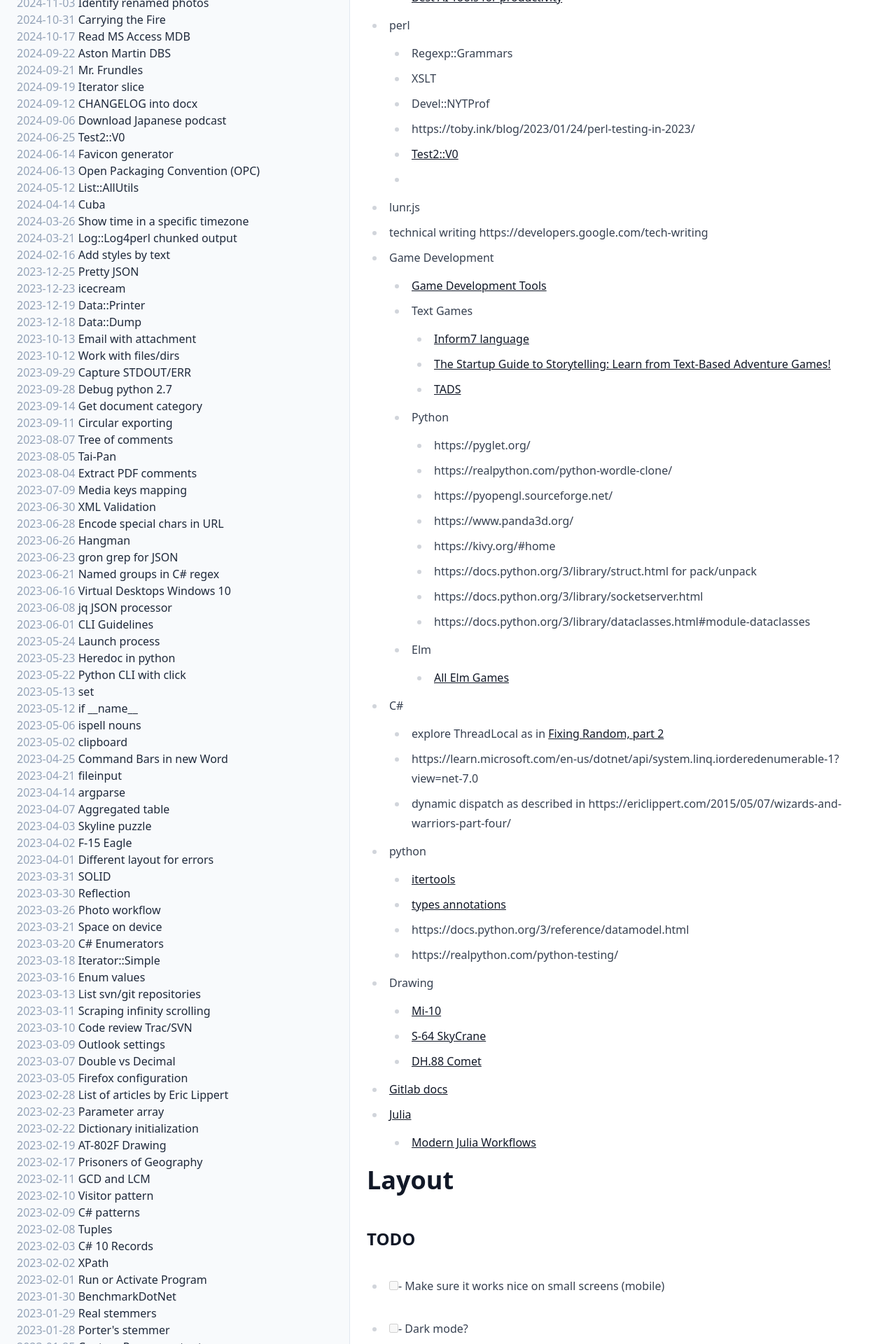
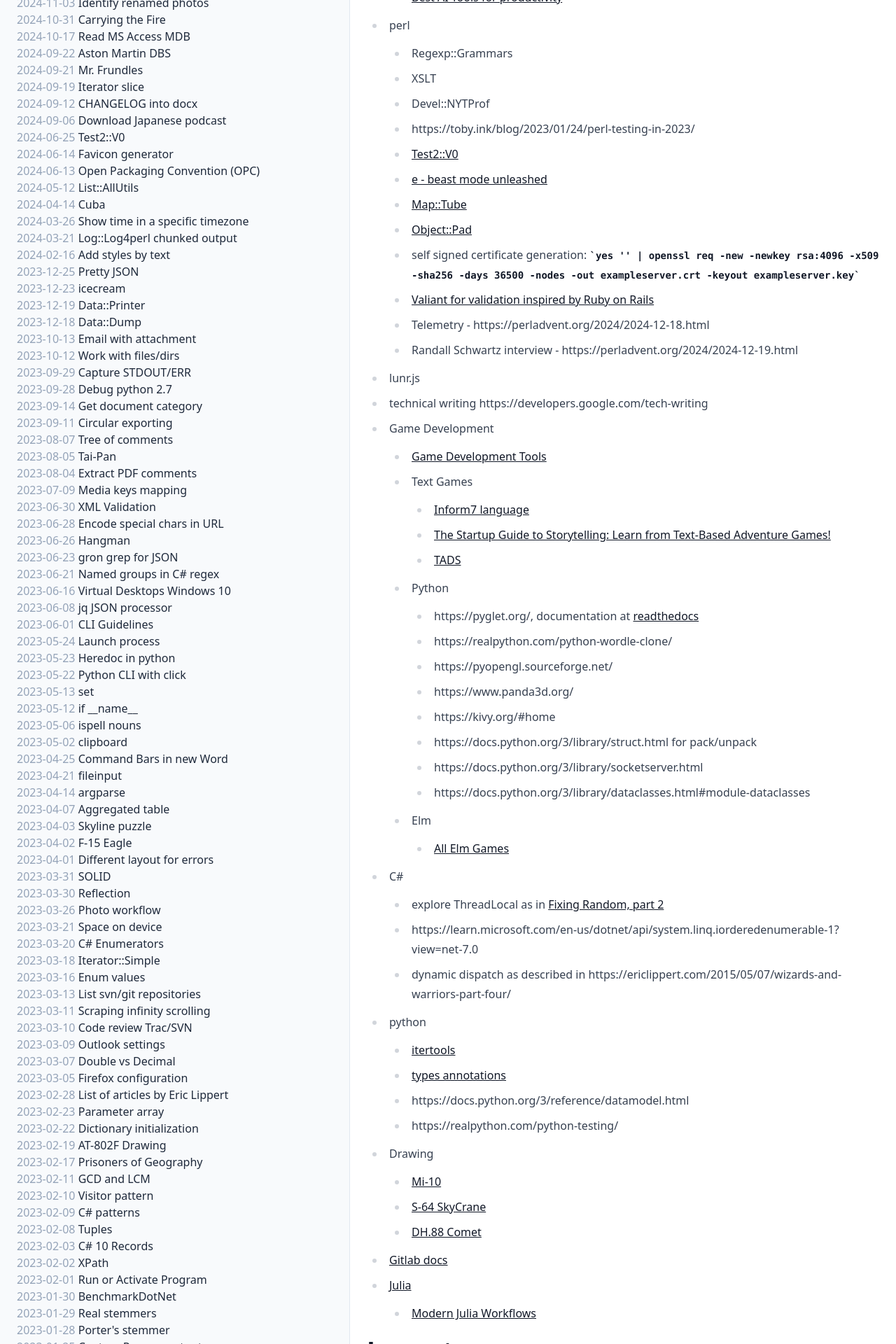
Before and after one commit to bvr/bvr.github.io, a Jekyll site: the page built from notes.md, in a window 1280 px wide. Shown: the part 358-2278 px from the top of the page at 70% size. Built offline with Jekyll 4.4.1, drawn with Linux system fonts in a browser that asks for light colours; our own code applies the rules of GitHub Pages for plain Markdown files; some of the changed text lies outside the part shown.

Commit message:
Few more tips from perl advent calendar

```diff
--- a/notes.md
+++ b/notes.md
@@ -14,7 +14,13 @@
    - Devel::NYTProf
    - https://toby.ink/blog/2023/01/24/perl-testing-in-2023/
    - [Test2::V0](https://perladvent.org/2023/2023-12-15.html)
-   -
+   - [e - beast mode unleashed](https://perladvent.org/2024/2024-12-10.html)
+   - [Map::Tube](https://perladvent.org/2024/2024-12-11.html)
+   - [Object::Pad](https://metacpan.org/pod/Object::Pad)
+   - self signed certificate generation: `yes '' | openssl req -new -newkey rsa:4096 -x509 -sha256 -days 36500 -nodes -out exampleserver.crt -keyout exampleserver.key`
+   - [Valiant for validation inspired by Ruby on Rails](https://metacpan.org/pod/Valiant)
+   - Telemetry - https://perladvent.org/2024/2024-12-18.html
+   - Randall Schwartz interview - https://perladvent.org/2024/2024-12-19.html
  - lunr.js
  - technical writing https://developers.google.com/tech-writing
  - Game Development
@@ -24,7 +30,7 @@
      - [The Startup Guide to Storytelling: Learn from Text-Based Adventure Games!](https://www.taskade.com/blog/text-based-storytelling-games-startup-business/)
      - [TADS](https://www.tads.org/)
    - Python
-     - https://pyglet.org/
+     - https://pyglet.org/, documentation at [readthedocs](https://pyglet.readthedocs.io/en/latest/programming_guide/quickstart.html)
      - https://realpython.com/python-wordle-clone/
      - https://pyopengl.sourceforge.net/
      - https://www.panda3d.org/
@@ -57,6 +63,10 @@
 
  - [ ] - Make sure it works nice on small screens (mobile)
  - [ ] - Dark mode?
+ - [ ] - Scrolling similar to how readthedocs implement it (with keyboard it scrolls both lists) - example at https://pyglet.readthedocs.io/en/latest/programming_guide/quickstart.html
+ - [ ] - Keyboard shortcut to enter the search box (with `/` key)
+ - [ ] - Tags in article should be clickable and fill in the search box
+ - [ ] - Can/should we remember the filter? Probably not easily
 
 ## Favicon
 
```
